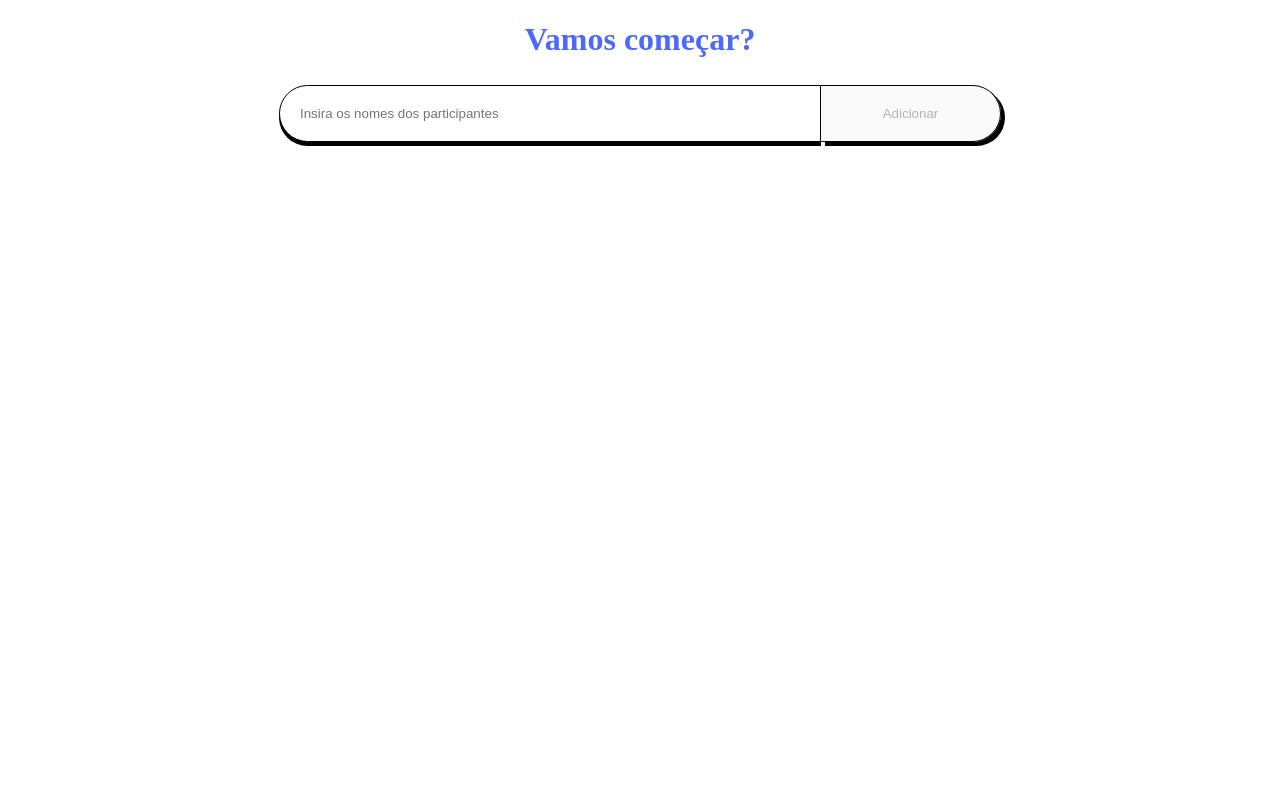
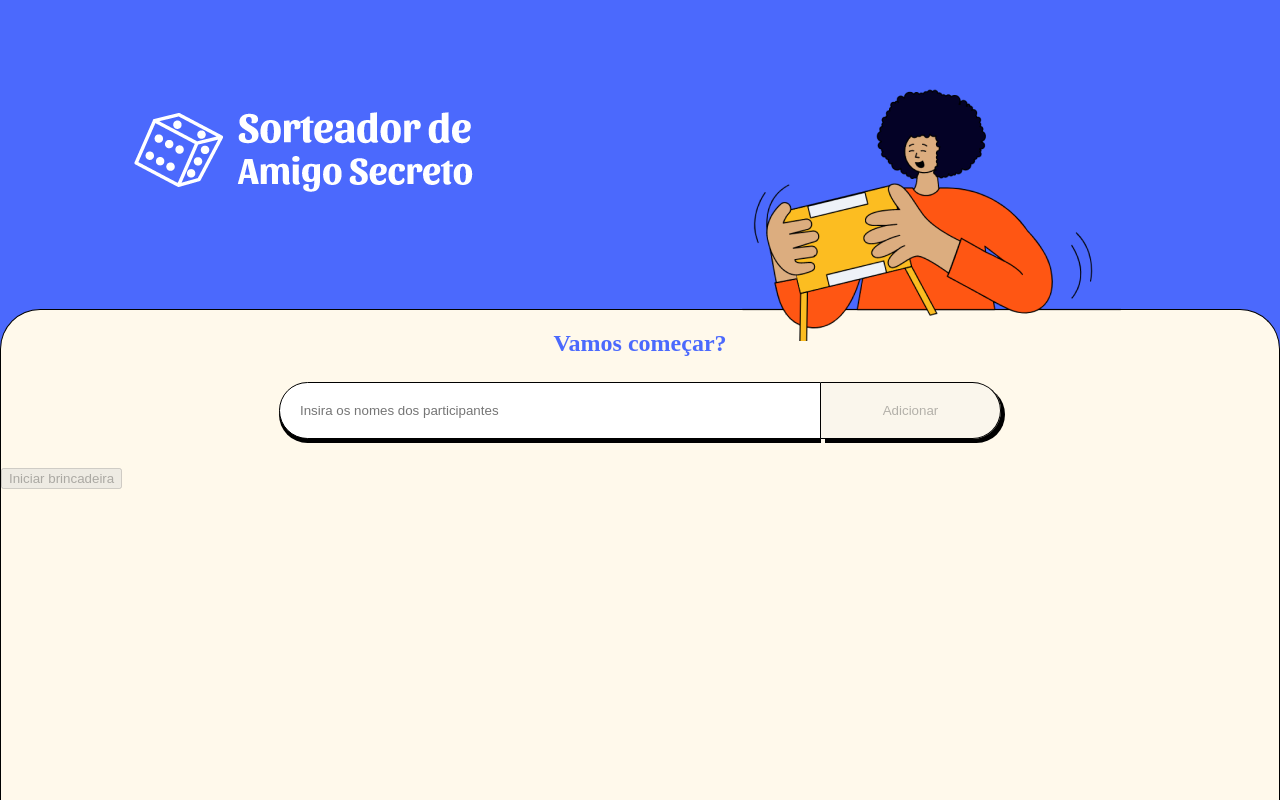
Before and after one commit to zNexTage/react-testes, a React (Create React App) app: page / in a window 1280 px wide. Shown: the top 800 px of the page. Built offline with nearby package versions, Linux system fonts and the light colour scheme.

Commit message:
add style to configuration page.

```diff
--- a/src/App.tsx
+++ b/src/App.tsx
@@ -4,13 +4,14 @@ import Header from './components/header';
 import { BrowserRouter, Route, Routes } from 'react-router-dom';
 import { RecoilRoot } from 'recoil';
 import Form from './components/form/form';
+import Configuration from './pages/configuration/configuration';
 
 function App() {
   return (
     <BrowserRouter>
       <RecoilRoot>
           <Routes>
-            <Route path="/" element={<Form />} />
+            <Route path="/" element={<Configuration />} />
           </Routes>
       </RecoilRoot>
     </BrowserRouter>
--- a/src/index.css
+++ b/src/index.css
@@ -1,4 +1,8 @@
-
+html,body, #root {
+  width: 100vw;
+  height: 100vh;
+  box-sizing: border-box;
+}
 
 body {
   margin: 0;
@@ -15,4 +19,17 @@ code {
 
 :root {
   --blue: #4B69FD;
+  --beige: #FFF9EB;
 }
+
+.bg-blue {
+  background-color: var(--blue);
+}
+
+.bg-beige {
+  background-color: var(--beige);
+}
+
+.h-100 {
+  height: 100%;
+}
--- /dev/null
+++ b/src/pages/configuration/configuration.module.css
@@ -0,0 +1,5 @@
+.configuration__main__section {
+    border-radius: 40px 40px 0 0;
+    border: 1px solid #000;
+    border-bottom: 0px;
+}
--- a/src/pages/configuration/configuration.tsx
+++ b/src/pages/configuration/configuration.tsx
@@ -1,13 +1,20 @@
 import Footer from "../../components/footer/footer";
 import Form from "../../components/form/form";
+import Header from "../../components/header";
 import ListParticipants from "../../components/list-participants/list-participants";
+import style from "./configuration.module.css";
 
 const Configuration = () => {
     return (
         <>
-            <Form />
-            <ListParticipants />
-            <Footer />
+            <Header />
+            <main className="bg-blue h-100">
+                <section className={`bg-beige h-100 ${style.configuration__main__section}`}>
+                    <Form />
+                    <ListParticipants />
+                    <Footer />
+                </section>
+            </main>
         </>
     )
 }
```
